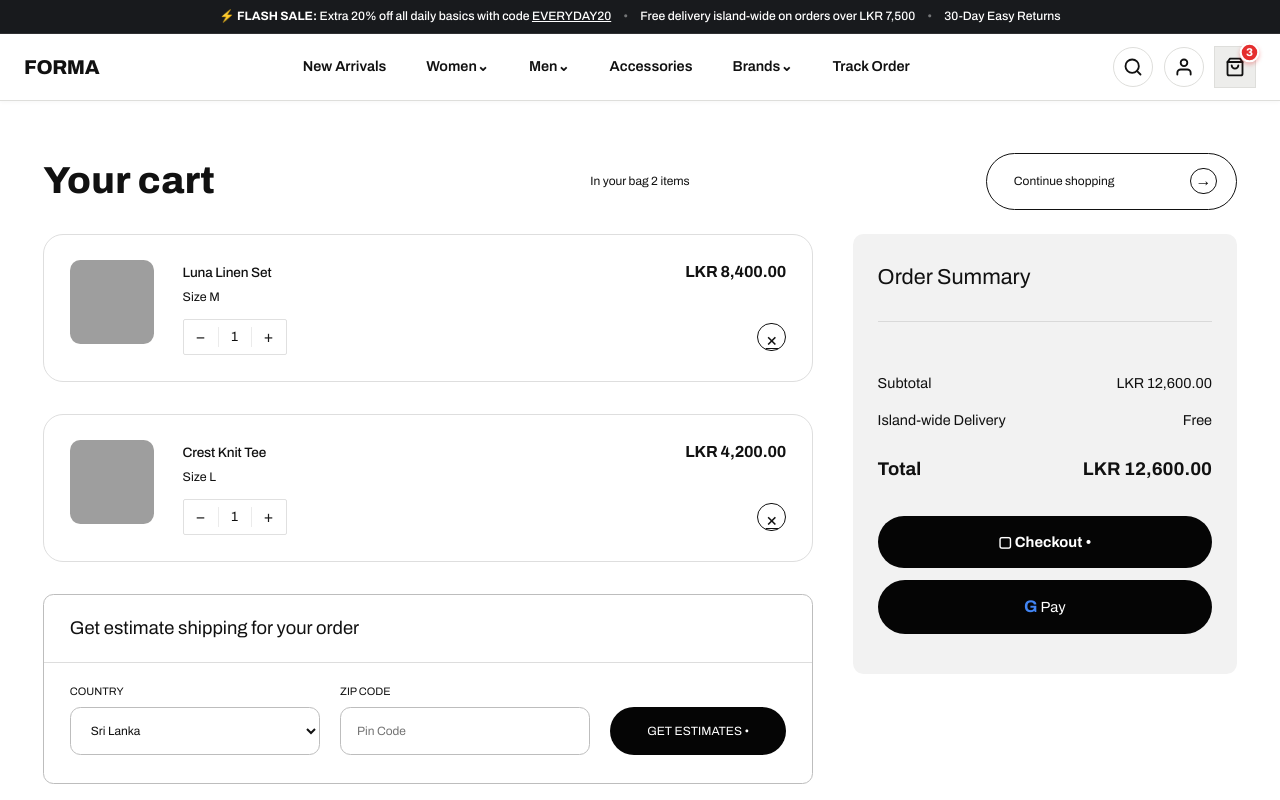
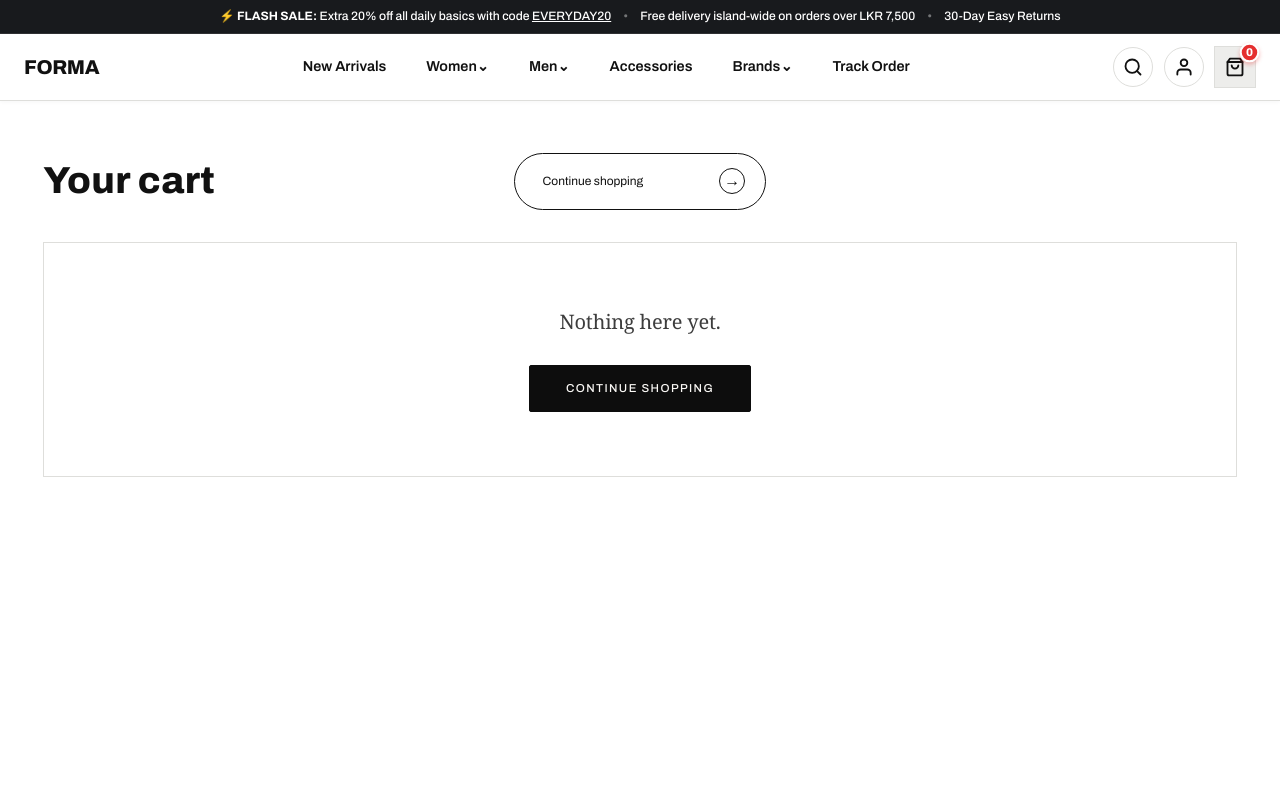
Before and after one commit to ahamedaamir/forma-online-clothing-store, a Next.js app in the folder frontend/: page /cart in a window 1280 px wide. Shown: the top 800 px of the page. Built offline with nearby package versions, Linux system fonts and the light colour scheme; grey boxes are pictures that could not be loaded.

Commit message:
cart logic

```diff
--- a/frontend/app/cart/page.tsx
+++ b/frontend/app/cart/page.tsx
@@ -1,30 +1,47 @@
 "use client";
 
-import { useMemo, useState } from "react";
+import { useEffect, useMemo, useState } from "react";
 import Link from "next/link";
 import styles from "./cart.module.css";
-import { products } from "../lib/products";
-
-type Line = { slug: string; size: string; qty: number };
-
-// Demo starting bag — in a wired-up build this would come from
-// cart state/context or the backend cart API (FR-04).
-const initialLines: Line[] = [
-  { slug: "luna-linen-set", size: "M", qty: 1 },
-  { slug: "crest-knit-tee", size: "L", qty: 1 },
-];
+import { products, type ProductColorway } from "../lib/products";
+import {
+  getCartLines,
+  removeCartItem,
+  subscribeToCart,
+  updateCartItem,
+  type CartLine,
+} from "../lib/cart";
 
 export default function CartPage() {
-  const [lines, setLines] = useState<Line[]>(initialLines);
+  const [lines, setLines] = useState<CartLine[]>([]);
+
+  useEffect(() => {
+    const syncCart = () => setLines(getCartLines());
+    const refreshFrame = window.requestAnimationFrame(syncCart);
+    return () => {
+      window.cancelAnimationFrame(refreshFrame);
+    };
+  }, []);
+
+  useEffect(() => subscribeToCart(() => setLines(getCartLines())), []);
 
   const items = useMemo(
     () =>
       lines
         .map((line) => {
           const product = products.find((p) => p.slug === line.slug);
-          return product ? { ...line, product } : null;
+          if (!product) return null;
+          const colorway = product.colorways?.find(
+            (variant) => variant.colorName === line.color
+          );
+          return { ...line, product, colorway };
         })
-        .filter(Boolean) as (Line & { product: (typeof products)[number] })[],
+        .filter(
+          (item): item is CartLine & {
+            product: (typeof products)[number];
+            colorway: ProductColorway | undefined;
+          } => item !== null
+        ),
     [lines]
   );
 
@@ -35,27 +52,15 @@ export default function CartPage() {
   const shipping = subtotal === 0 || subtotal >= 7500 ? 0 : 500;
   const total = subtotal + shipping;
 
-  function updateQty(slug: string, size: string, qty: number) {
-    setLines((prev) =>
-      prev.map((line) =>
-        line.slug === slug && line.size === size
-          ? { ...line, qty: Math.max(1, Math.min(9, qty)) }
-          : line
-      )
-    );
-  }
-
-  function removeLine(slug: string, size: string) {
-    setLines((prev) =>
-      prev.filter((line) => !(line.slug === slug && line.size === size))
-    );
-  }
-
   return (
     <main className={styles.wrap}>
       <div className={styles.pageHeader}>
         <h1 className={styles.title}>Your cart</h1>
-        {items.length > 0 && <span className={styles.itemCount}>In your bag {items.length} items</span>}
+        {items.length > 0 && (
+          <span className={styles.itemCount}>
+            In your bag {items.reduce((count, item) => count + item.qty, 0)} items
+          </span>
+        )}
         <Link href="/shop" className={styles.continueShopping}>
           Continue shopping <span aria-hidden="true">→</span>
         </Link>
@@ -72,14 +77,14 @@ export default function CartPage() {
         <div className={styles.layout}>
           <div className={styles.lines}>
             {items.map((item) => (
-              <div key={`${item.slug}-${item.size}`} className={styles.line}>
+              <div key={`${item.slug}-${item.size}-${item.color ?? "default"}`} className={styles.line}>
                 <Link
                   href={`/product/${item.slug}`}
                   className={styles.lineImageWrap}
                 >
                   <img
-                    src={item.product.image}
-                    alt={item.product.name}
+                    src={item.colorway?.primaryImage ?? item.product.image}
+                    alt={`${item.product.name}${item.color ? ` in ${item.color}` : ""}`}
                     className={styles.lineImage}
                   />
                 </Link>
@@ -93,7 +98,9 @@ export default function CartPage() {
                       >
                         {item.product.name}
                       </Link>
-                      <p className={styles.lineMeta}>Size {item.size}</p>
+                      <p className={styles.lineMeta}>
+                        {item.color ? `${item.color} · ` : ""}Size {item.size}
+                      </p>
                     </div>
                     <span className={styles.linePrice}>
                       LKR {(item.product.price * item.qty).toLocaleString()}.00
@@ -104,7 +111,7 @@ export default function CartPage() {
                     <div className={styles.qtyRow}>
                       <button
                         onClick={() =>
-                          updateQty(item.slug, item.size, item.qty - 1)
+                          updateCartItem(item.slug, item.size, item.color, item.qty - 1)
                         }
                         className={styles.qtyBtn}
                         aria-label="Decrease quantity"
@@ -114,7 +121,7 @@ export default function CartPage() {
                       <span className={styles.qtyValue}>{item.qty}</span>
                       <button
                         onClick={() =>
-                          updateQty(item.slug, item.size, item.qty + 1)
+                          updateCartItem(item.slug, item.size, item.color, item.qty + 1)
                         }
                         className={styles.qtyBtn}
                         aria-label="Increase quantity"
@@ -123,7 +130,7 @@ export default function CartPage() {
                       </button>
                     </div>
                     <button
-                      onClick={() => removeLine(item.slug, item.size)}
+                      onClick={() => removeCartItem(item.slug, item.size, item.color)}
                       className={styles.removeBtn}
                     >
                       Remove
--- a/frontend/app/components/SiteHeader.tsx
+++ b/frontend/app/components/SiteHeader.tsx
@@ -1,20 +1,54 @@
 "use client";
 
 import { useEffect, useState } from "react";
+import Image from "next/image";
 import Link from "next/link";
 import { usePathname } from "next/navigation";
 import styles from "./SiteHeader.module.css";
 import { products } from "../lib/products";
+import {
+  getCartLines,
+  removeCartItem,
+  subscribeToCart,
+  updateCartItem,
+  type CartLine,
+} from "../lib/cart";
 
 export default function SiteHeader() {
   const pathname = usePathname();
   const [mobileMenuOpen, setMobileMenuOpen] = useState(false);
   const [searchOpen, setSearchOpen] = useState(false);
-  const [cartCount] = useState(3); // Simulating active cart items
+  const [cartLines, setCartLines] = useState<CartLine[]>([]);
   const [cartOpen, setCartOpen] = useState(false);
   const [isScrolled, setIsScrolled] = useState(false);
   const isHome = pathname === "/";
-  const cartProduct = products[0];
+  const cartItems = cartLines.flatMap((line) => {
+    const product = products.find((item) => item.slug === line.slug);
+    if (!product) return [];
+    const colorway = product.colorways?.find(
+      (variant) => variant.colorName === line.color
+    );
+    return [{
+      ...line,
+      product,
+      image: colorway?.primaryImage ?? product.image,
+    }];
+  });
+  const cartCount = cartItems.reduce((count, line) => count + line.qty, 0);
+  const cartSubtotal = cartItems.reduce(
+    (sum, line) => sum + line.product.price * line.qty,
+    0
+  );
+
+  useEffect(() => {
+    const syncCart = () => setCartLines(getCartLines());
+    const refreshFrame = window.requestAnimationFrame(syncCart);
+    const unsubscribe = subscribeToCart(syncCart);
+    return () => {
+      window.cancelAnimationFrame(refreshFrame);
+      unsubscribe();
+    };
+  }, []);
 
   useEffect(() => {
     const handleScroll = () => setIsScrolled(window.scrollY > 48);
@@ -185,28 +219,78 @@ export default function SiteHeader() {
             </div>
 
             <div className={styles.cartDrawerBody}>
-              <div className={styles.drawerItem}>
-                <img src={cartProduct.image} alt={cartProduct.name} />
-                <div className={styles.drawerItemInfo}>
-                  <strong>{cartProduct.name}</strong>
-                  <span>Black / UK 04</span>
-                  <div className={styles.drawerItemBottom}>
-                    <div className={styles.drawerQty}>
-                      <button type="button" aria-label="Decrease quantity">−</button>
-                      <span>1</span>
-                      <button type="button" aria-label="Increase quantity">+</button>
+              {cartItems.length === 0 ? (
+                <p>Your cart is empty.</p>
+              ) : (
+                cartItems.map((line) => (
+                  <div
+                    className={styles.drawerItem}
+                    key={`${line.slug}-${line.size}-${line.color ?? "default"}`}
+                  >
+                    <Image
+                      src={line.image}
+                      alt={line.product.name}
+                      width={83}
+                      height={123}
+                      unoptimized
+                    />
+                    <div className={styles.drawerItemInfo}>
+                      <strong>{line.product.name}</strong>
+                      <span>
+                        {line.color ? `${line.color} / ` : ""}Size {line.size}
+                      </span>
+                      <div className={styles.drawerItemBottom}>
+                        <div className={styles.drawerQty}>
+                          <button
+                            type="button"
+                            aria-label={`Decrease ${line.product.name} quantity`}
+                            onClick={() =>
+                              updateCartItem(line.slug, line.size, line.color, line.qty - 1)
+                            }
+                          >
+                            −
+                          </button>
+                          <span>{line.qty}</span>
+                          <button
+                            type="button"
+                            aria-label={`Increase ${line.product.name} quantity`}
+                            onClick={() =>
+                              updateCartItem(line.slug, line.size, line.color, line.qty + 1)
+                            }
+                          >
+                            +
+                          </button>
+                        </div>
+                        <strong>
+                          LKR {(line.product.price * line.qty).toLocaleString("en-US", {
+                            minimumFractionDigits: 2,
+                            maximumFractionDigits: 2,
+                          })}
+                        </strong>
+                      </div>
                     </div>
-                    <strong>Rs {cartProduct.price.toLocaleString()}.00</strong>
+                    <button
+                      type="button"
+                      className={styles.drawerRemove}
+                      aria-label={`Remove ${line.product.name}`}
+                      onClick={() => removeCartItem(line.slug, line.size, line.color)}
+                    >
+                      ×
+                    </button>
                   </div>
-                </div>
-                <button type="button" className={styles.drawerRemove} aria-label="Remove item">×</button>
-              </div>
+                ))
+              )}
             </div>
 
             <div className={styles.cartDrawerFooter}>
               <div className={styles.drawerTotal}>
                 <strong>Total</strong>
-                <strong>Rs {cartProduct.price.toLocaleString()}.00</strong>
+                <strong>
+                  LKR {cartSubtotal.toLocaleString("en-US", {
+                    minimumFractionDigits: 2,
+                    maximumFractionDigits: 2,
+                  })}
+                </strong>
               </div>
               <p>Taxes and shipping calculated at checkout</p>
               <button type="button" className={styles.drawerCheckout}>
--- /dev/null
+++ b/frontend/app/lib/cart.ts
@@ -0,0 +1,128 @@
+import { products } from "./products";
+
+export type CartLine = {
+  slug: string;
+  size: string;
+  color?: string;
+  qty: number;
+};
+
+const CART_STORAGE_KEY = "forma-cart";
+const CART_CHANGE_EVENT = "forma-cart-change";
+
+function isCartLine(value: unknown): value is CartLine {
+  if (!value || typeof value !== "object") return false;
+  const line = value as Partial<CartLine>;
+  const product = products.find((item) => item.slug === line.slug);
+  return Boolean(
+    product &&
+      typeof line.size === "string" &&
+      product.sizes.includes(line.size) &&
+      (line.color === undefined ||
+        product.colorways?.some((colorway) => colorway.colorName === line.color)) &&
+      Number.isInteger(line.qty) &&
+      line.qty! > 0
+  );
+}
+
+export function getCartLines(): CartLine[] {
+  if (typeof window === "undefined") return [];
+  try {
+    const saved = window.localStorage.getItem(CART_STORAGE_KEY);
+    const parsed: unknown = saved ? JSON.parse(saved) : [];
+    return Array.isArray(parsed) ? parsed.filter(isCartLine) : [];
+  } catch {
+    return [];
+  }
+}
+
+export function saveCartLines(lines: CartLine[]): boolean {
+  if (typeof window === "undefined") return false;
+  try {
+    const validLines = lines.filter(isCartLine);
+    window.localStorage.setItem(CART_STORAGE_KEY, JSON.stringify(validLines));
+    window.dispatchEvent(new Event(CART_CHANGE_EVENT));
+    return true;
+  } catch {
+    return false;
+  }
+}
+
+export function addCartItem(
+  slug: string,
+  size: string,
+  color?: string,
+  quantity = 1
+): boolean {
+  const product = products.find((item) => item.slug === slug);
+  if (!product || product.inStock === false) return false;
+
+  const selectedSize = product.sizes.includes(size)
+    ? size
+    : product.sizes[0] || "One Size";
+  const selectedColor = product.colorways?.some(
+    (colorway) => colorway.colorName === color
+  )
+    ? color
+    : product.colorways?.[0]?.colorName;
+  const lines = getCartLines();
+  const existingIndex = lines.findIndex(
+    (line) =>
+      line.slug === slug &&
+      line.size === selectedSize &&
+      line.color === selectedColor
+  );
+
+  if (existingIndex >= 0) {
+    lines[existingIndex] = {
+      ...lines[existingIndex],
+      qty: Math.min(9, lines[existingIndex].qty + Math.max(1, quantity)),
+    };
+  } else {
+    lines.push({
+      slug,
+      size: selectedSize,
+      color: selectedColor,
+      qty: Math.min(9, Math.max(1, quantity)),
+    });
+  }
+
+  return saveCartLines(lines);
+}
+
+export function updateCartItem(
+  slug: string,
+  size: string,
+  color: string | undefined,
+  qty: number
+) {
+  const lines = getCartLines().map((line) =>
+    line.slug === slug && line.size === size && line.color === color
+      ? { ...line, qty: Math.max(1, Math.min(9, qty)) }
+      : line
+  );
+  saveCartLines(lines);
+}
+
+export function removeCartItem(
+  slug: string,
+  size: string,
+  color?: string
+) {
+  saveCartLines(
+    getCartLines().filter(
+      (line) =>
+        !(line.slug === slug && line.size === size && line.color === color)
+    )
+  );
+}
+
+export function subscribeToCart(listener: () => void) {
+  if (typeof window === "undefined") return () => {};
+  window.addEventListener(CART_CHANGE_EVENT, listener);
+  window.addEventListener("storage", listener);
+  return () => {
+    window.removeEventListener(CART_CHANGE_EVENT, listener);
+    window.removeEventListener("storage", listener);
+  };
+}
```
Also changed, not shown: frontend/app/components/BestSellersSection.tsx (+10 -2 lines), frontend/app/product/[slug]/ProductDetail.tsx (+16 -2 lines), frontend/app/shop/ShopClient.tsx (+8 -0 lines).
